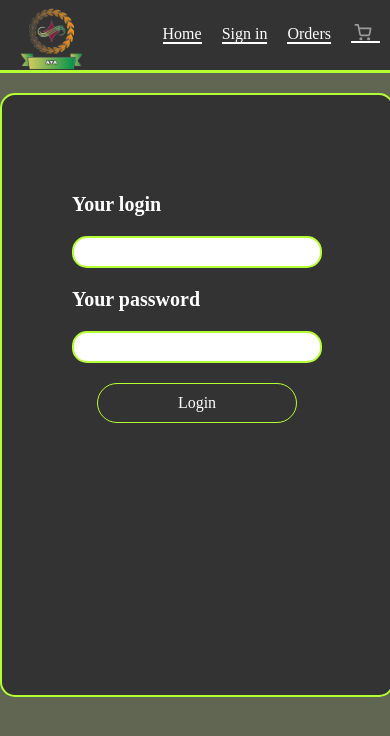
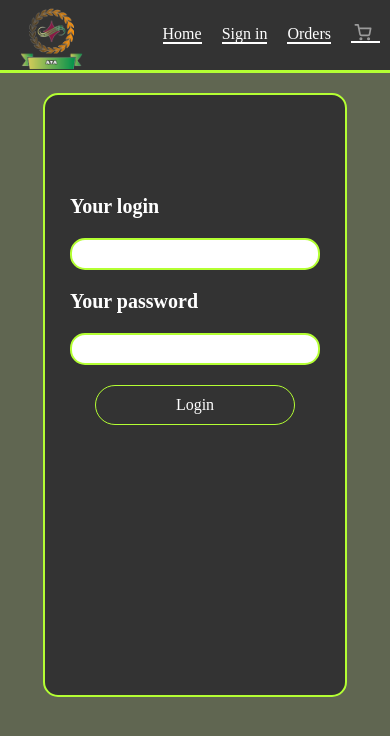
Before and after one commit to Kayto231/pitproject, a React (Create React App) app: page /login in a window 390 px wide. Shown: the top 736 px of the page. Built offline with nearby package versions, Linux system fonts and the light colour scheme; no server answers; a web font is replaced by a local one.

Commit message:
Responsive UI(2)

```diff
--- a/src/index.scss
+++ b/src/index.scss
@@ -752,7 +752,11 @@
     }
 
     .login_Page_Border {
+      min-width: 300px;
+      max-width: 300px;
       .login_From_Auth {
+        width: 200px;
+        margin: 100px auto;
         .login_Page_Error {
           top: 20%;
         }
```
